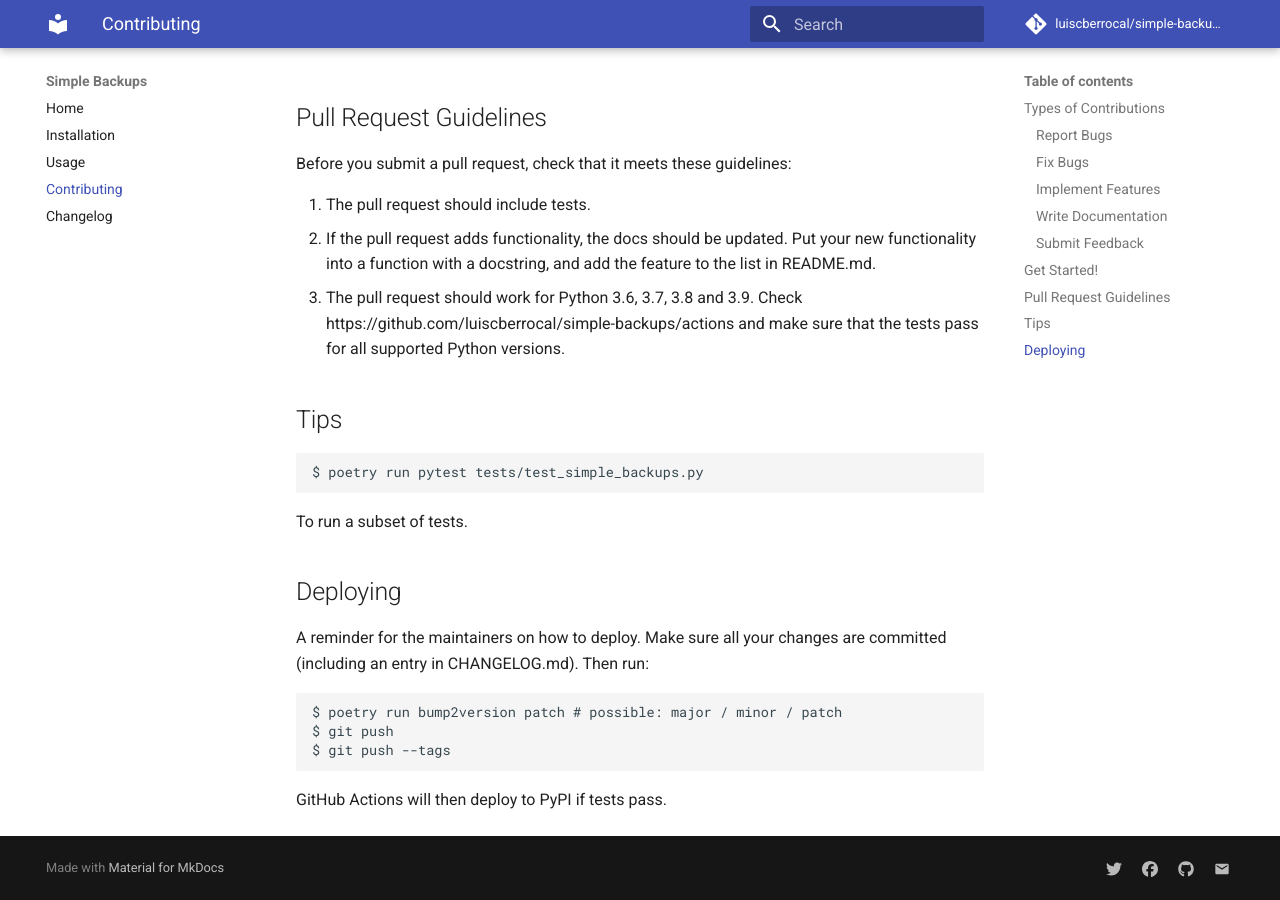
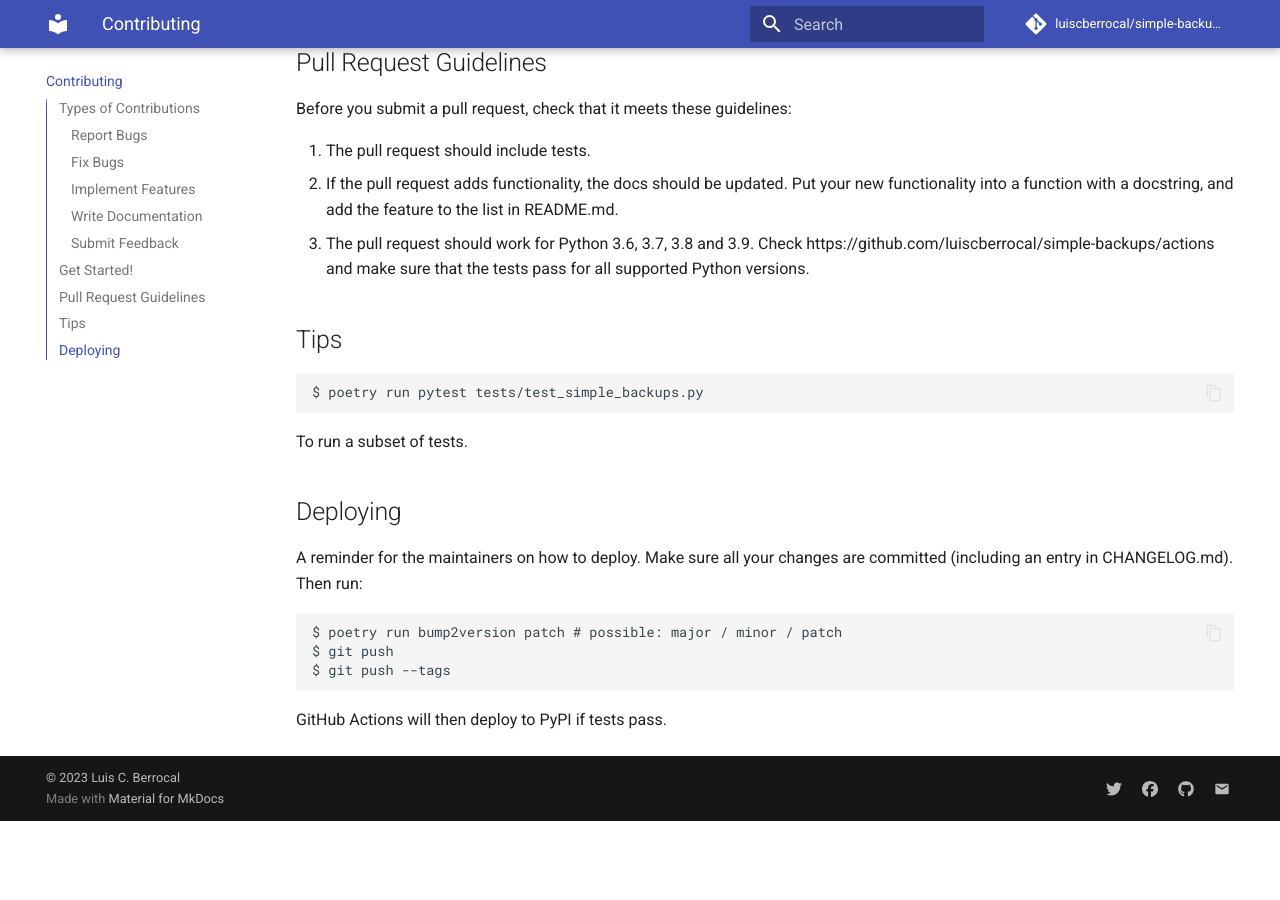
Before and after one commit to luiscberrocal/simple-backups, an MkDocs documentation site: the page built from docs/contributing.md, in a window 1280 px wide and 900 px high, scrolled down 1847 px. Built offline with MkDocs 1.6.1 and Material for MkDocs 9.7.7, drawn with Linux system fonts in a browser that asks for light colours; comment, search, counter and statistics services are not loaded; after the commit the page ends 2668 px from its top, so only the background shows below that.

Commit message:
Added icons and copyright.

```diff
--- a/mkdocs.yml
+++ b/mkdocs.yml
@@ -17,10 +17,20 @@ theme:
     scheme: preference
     primary: indigo
     accent: indigo
+  # features:
+  #   - navigation.indexes
+  #   - navigation.instant
+  #   - navigation.tabs.sticky
   features:
-    - navigation.indexes
-    - navigation.instant
-    - navigation.tabs.sticky
+    - navigation.tabs
+    - navigation.sections
+    - toc.integrate
+    - navigation.top
+    - search.suggest
+    - search.highlight
+    - content.tabs.link
+    - content.code.annotation
+    - content.code.copy
 plugins:
   - include-markdown
   - search:
@@ -31,11 +41,11 @@ plugins:
 extra:
   social:
     - icon: fontawesome/brands/twitter
-      # replace with your own tweet link below
+      # FIXME replace with your own tweet link below
       link: https://github.com/luiscberrocal/cookiecutter-pypackage
       name: Tweet
     - icon: fontawesome/brands/facebook
-      # replace with your own facebook link below
+      # FIXME replace with your own facebook link below
       link: https://github.com/luiscberrocal/cookiecutter-pypackage
       name: Facebook
     - icon: fontawesome/brands/github
@@ -43,9 +53,5 @@ extra:
       name: Github
     - icon: material/email
       link: "mailto:luis.berrocal.1942@gmail.com"
-  # to enable disqus, uncomment the following and put your disqus id below
-  # disqus: disqus_id
-# uncomment the following and put your google tracking id below to enable GA
-#google_analytics:
-  #- UA-xxx
-  #- auto
+copyright: |
+  &copy; 2023 <a href="https://github.com/luiscberrocal/simple-backups" targe="_blank" rel="noopener">Luis C. Berrocal</a>
```
